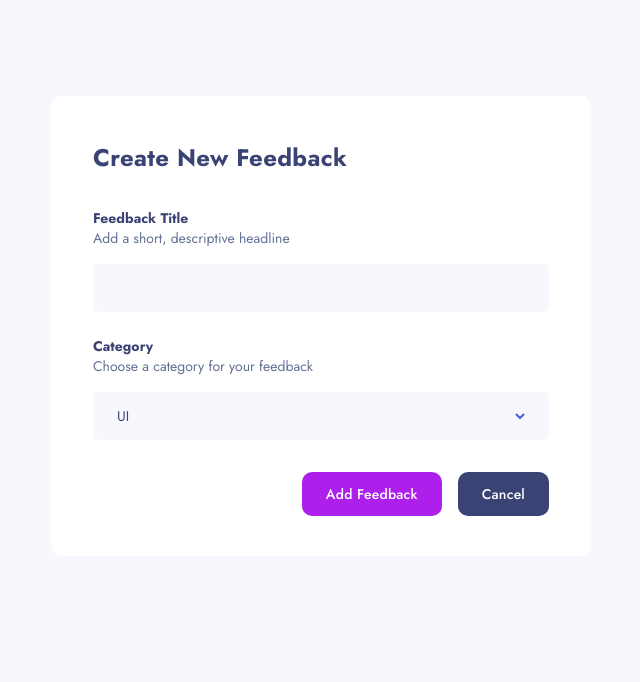
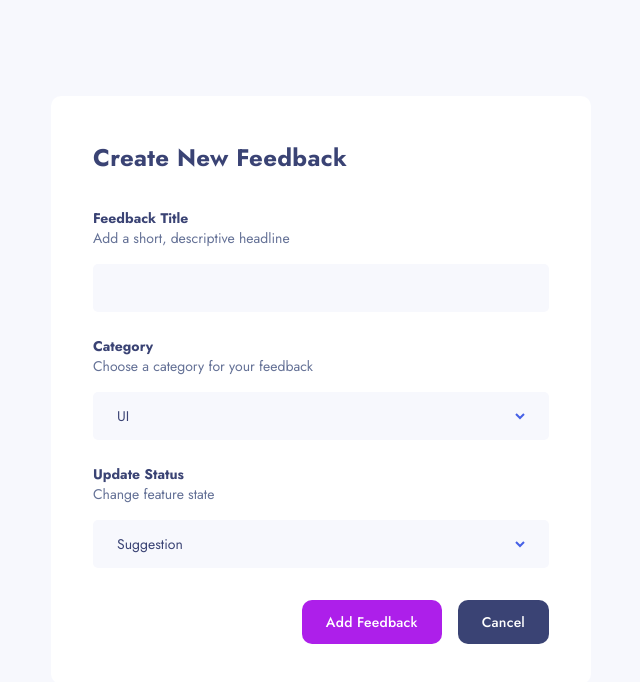
Before and after one commit to AgneBalc/product-feedback-app, a Next.js app: page /create-feedback in a window 1280 px wide. Shown: the top 682 px of the page, without its empty margins (319-959 px from the left). Built offline with nearby package versions, Linux system fonts and the light colour scheme.

Commit message:
reusable FormDropdown component created instead of CategoryDropdown

```diff
--- a/app/(suggestions)/_components/NavBar/RoadmapInfo.tsx
+++ b/app/(suggestions)/_components/NavBar/RoadmapInfo.tsx
@@ -5,6 +5,8 @@ import Button from "@/components/ui/Button";
 interface RoadmapInfoProps {
   onCloseMenu?: () => void;
 }
+
+const statusList = status.slice(1);
 
 const RoadmapInfo = ({ onCloseMenu }: RoadmapInfoProps) => {
   const isDisabled = false;
@@ -28,7 +30,7 @@ const RoadmapInfo = ({ onCloseMenu }: RoadmapInfoProps) => {
         </Button>
       </div>
       <div className="flex flex-col gap-2">
-        {status.map((stat) => (
+        {statusList.map((stat) => (
           <div key={stat.name} className="text-gray flex justify-between">
             <div className="flex gap-4 items-center">
               <div className={`${stat.bgColor} w-2 h-2 rounded-full`} />
--- a/app/create-feedback/_components/CreateFeedbackForm.tsx
+++ b/app/create-feedback/_components/CreateFeedbackForm.tsx
@@ -7,7 +7,8 @@ import Label from "@/components/ui/Label";
 import FormInput from "@/components/ui/FormInput";
 import Button from "@/components/ui/Button";
 import { useRouter } from "next/navigation";
-import CategoryDropdown from "./CategoryDropdown";
+import FormDropdown from "./FormDropdown";
+import { categories, status } from "@/constants";
 
 const CreateFeedbackForm = () => {
   const router = useRouter();
@@ -36,7 +37,14 @@ const CreateFeedbackForm = () => {
             label="Category"
             description="Choose a category for your feedback"
           />
-          <CategoryDropdown />
+          <FormDropdown itemsList={categories.slice(1)} name="category" />
+        </FormField>
+        <FormField>
+          <Label label="Update Status" description="Change feature state" />
+          <FormDropdown
+            itemsList={status.map((item) => item.name)}
+            name="status"
+          />
         </FormField>
         <div className="flex flex-col sm:flex-row sm:justify-end gap-4 mt-4 sm:mt-2">
           <Button variant="purple" size="md" type="submit">
--- /dev/null
+++ b/app/create-feedback/_components/FormDropdown.tsx
@@ -0,0 +1,76 @@
+"use client";
+
+import { useState } from "react";
+import Button from "@/components/ui/Button";
+import FormInput from "@/components/ui/FormInput";
+import Image from "next/image";
+import Dropdown from "@/components/ui/Dropdown";
+
+interface FormDropdownProps {
+  itemsList: string[];
+  name: string;
+}
+
+const FormDropdown = ({ itemsList, name }: FormDropdownProps) => {
+  const [isDropdownOpen, setIsDropdownOpen] = useState(false);
+  const [checked, setChecked] = useState(itemsList[0]);
+
+  return (
+    <div className="relative h-full flex items-center">
+      <div className="relative text-sm flex gap-2 items-center w-full">
+        <Button
+          onClick={() => setIsDropdownOpen((prev) => !prev)}
+          type="button"
+          className="w-full"
+        >
+          <FormInput
+            type="text"
+            readOnly
+            value={checked}
+            name={name}
+            className="cursor-pointer"
+          />
+          <Image
+            src={
+              isDropdownOpen
+                ? "/shared/icon-arrow-up-blue.svg"
+                : "/shared/icon-arrow-down-blue.svg"
+            }
+            alt="Arrow icon"
+            width={10}
+            height={7}
+            className="absolute right-6"
+          />
+        </Button>
+      </div>
+      {isDropdownOpen && (
+        <Dropdown className="rounded-md top-16 w-full shadow-3xl bg-white divide-y divide-[#e1e3ea]">
+          {itemsList.map((item) => {
+            return (
+              <div
+                key={item}
+                onClick={() => {
+                  setChecked(item);
+                  setIsDropdownOpen(false);
+                }}
+                className="text-gray text-base w-full text-left px-6 py-3 cursor-pointer hover:text-purple flex items-center justify-between"
+              >
+                <span>{item}</span>
+                {checked === item && (
+                  <Image
+                    src="/shared/icon-check.svg"
+                    alt="Check Icon"
+                    width={11.032}
+                    height={7.5}
+                  />
+                )}
+              </div>
+            );
+          })}
+        </Dropdown>
+      )}
+    </div>
+  );
+};
+
+export default FormDropdown;
--- a/constants/index.ts
+++ b/constants/index.ts
@@ -1,6 +1,9 @@
 export const categories = ["All", "UI", "UX", "Enhancement", "Bug", "Feature"];
 
 export const status = [
+  {
+    name: "Suggestion",
+  },
   {
     name: "Planned",
     bgColor: "bg-orange",
```
